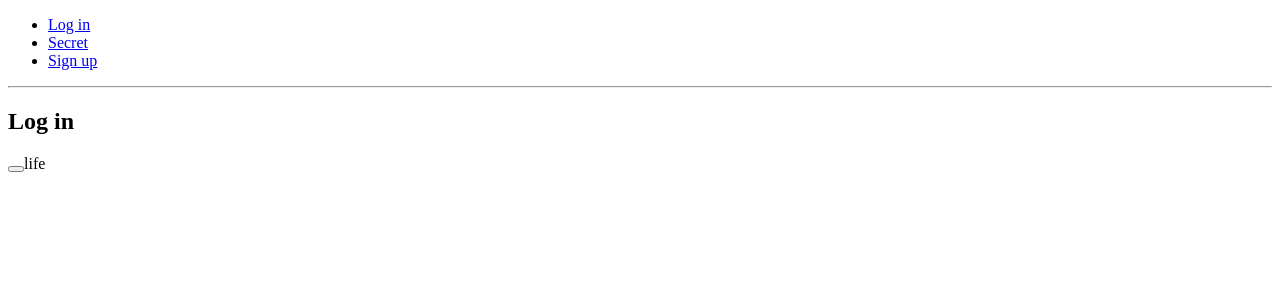
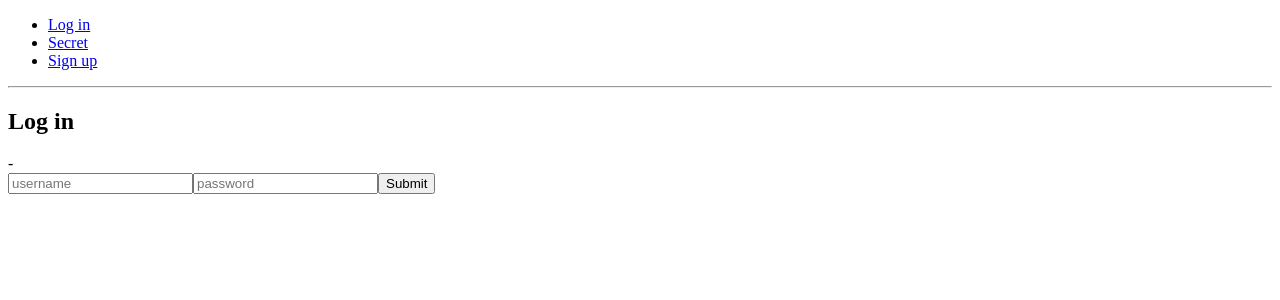
Before and after one commit to skykeeper0/ReactD-starter-kit, a React app: page / in a window 1280 px wide. Shown: the top 300 px of the page. Built offline with nearby package versions, Linux system fonts and the light colour scheme; the HTML template or start-up script is replaced by a standard one.

Commit message:
succesfully passed function to app

```diff
--- a/client/src/components/App.js
+++ b/client/src/components/App.js
@@ -38,8 +38,8 @@ class App extends Component {
 
     //How to pass 2 above function to the components?
 
-    handleClick(i = 'not passed') {
-        console.log('clicked ',i)
+    handleClick(i = 'not passed', j = 'not passed') {
+        console.log('username is ',i, ' password is ',j)
     }
 
     render() {
@@ -52,8 +52,7 @@ class App extends Component {
                         <li><Link to='/signup' >Sign up</Link></li>
                     </ul>
                     <hr/>
-                        <Route exact path='/' component={() => (<Login value='life' handleClick={(i) => this.handleClick(i)} />)} />
-                        {/*<Route exact path='/' component={() => (<Login value='life' handleClick={this.handleClick}/>)} />*/}
+                        <Route exact path='/' component={() => (<Login signin={(i,j) => this.handleClick(i,j)} />)} />
                         <Route path='/signup' component={Signup} />
                         <Route path='/secret' component={Secret} />
                 </div>
--- a/client/src/components/Login.js
+++ b/client/src/components/Login.js
@@ -4,21 +4,27 @@ class Login extends Component {
 
     constructor() {
         super()
-        // console.log(props)
+        this.passUser = this.passUser.bind(this)
+    }
+
+    passUser(e) {
+        e.preventDefault();
+        let username = e.target[0].value;
+        let password = e.target[1].value;
+
+        this.props.signin(username, password)
     }
 
     render() {
         let i = 1879;
         return (
             <div>
-                <h2>Log in</h2>
-                {/*<form onSubmit={props.onClick}>
+                <h2>Log in</h2>-
+                <form onSubmit={this.passUser}>
                     <input type="text" name="username" placeholder="username"/>
                     <input type="text" name="password" placeholder="password"/>
                     <button>Submit</button>
-                </form>*/}
-                <button onClick={() => this.props.handleClick(i)}/>
-                {this.props.value}
+                </form>
             </div>
         )
     }
```
